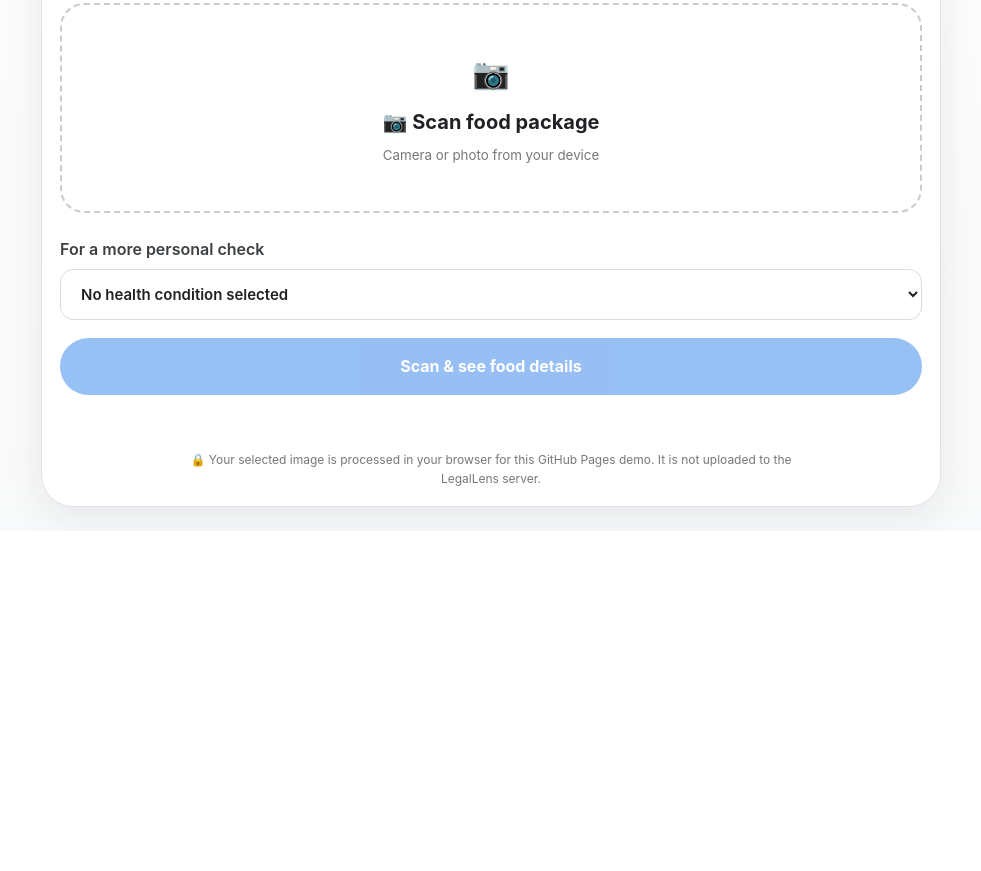
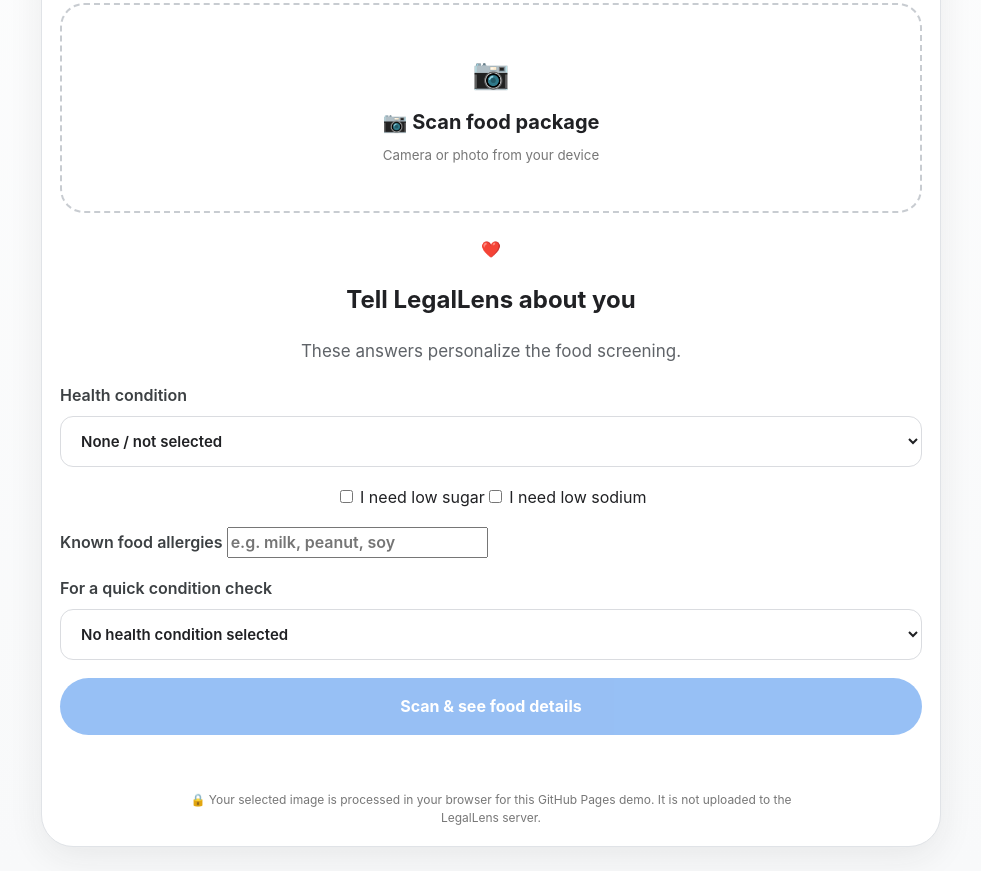
Before and after one commit to shubhamgyl000-ai/LegalLens, a website: page scan.html in a window 1280 px wide. Shown: the part 931-1802 px from the top of the page, without its empty margins (149-1130 px from the left). Before the commit the page ends 1462 px from the top, so only its background shows below. Drawn offline with nearby package versions, Linux system fonts and the light colour scheme; a script that the page names is missing.

Commit message:
Add user health profile for personalized food screening

```diff
--- a/scan.html
+++ b/scan.html
@@ -29,7 +29,8 @@
 <small>Camera or photo from your device</small>
 </label>
 
-<label class="field">For a more personal check
+<section class="health-profile"><div class="profile-head"><span>❤️</span><div><h2>Tell LegalLens about you</h2><p>These answers personalize the food screening.</p></div></div><form id="healthForm"><label class="field">Health condition<select name="condition"><option value="">None / not selected</option><option value="diabetes">Diabetes</option><option value="hypertension">High blood pressure</option><option value="kidney">Kidney condition</option><option value="celiac">Gluten sensitivity / celiac disease</option><option value="sugar">Need to limit sugar</option></select></label><div class="profile-grid"><label class="check"><input type="checkbox" name="sugar_limit" value="yes"> I need low sugar</label><label class="check"><input type="checkbox" name="low_sodium" value="yes"> I need low sodium</label></div><label class="field">Known food allergies <input name="allergy" type="text" placeholder="e.g. milk, peanut, soy"></label></form></section>
+<label class="field">For a quick condition check
 <select id="disease">
 <option value="">No health condition selected</option>
 <option value="diabetes">Diabetes</option>
```
